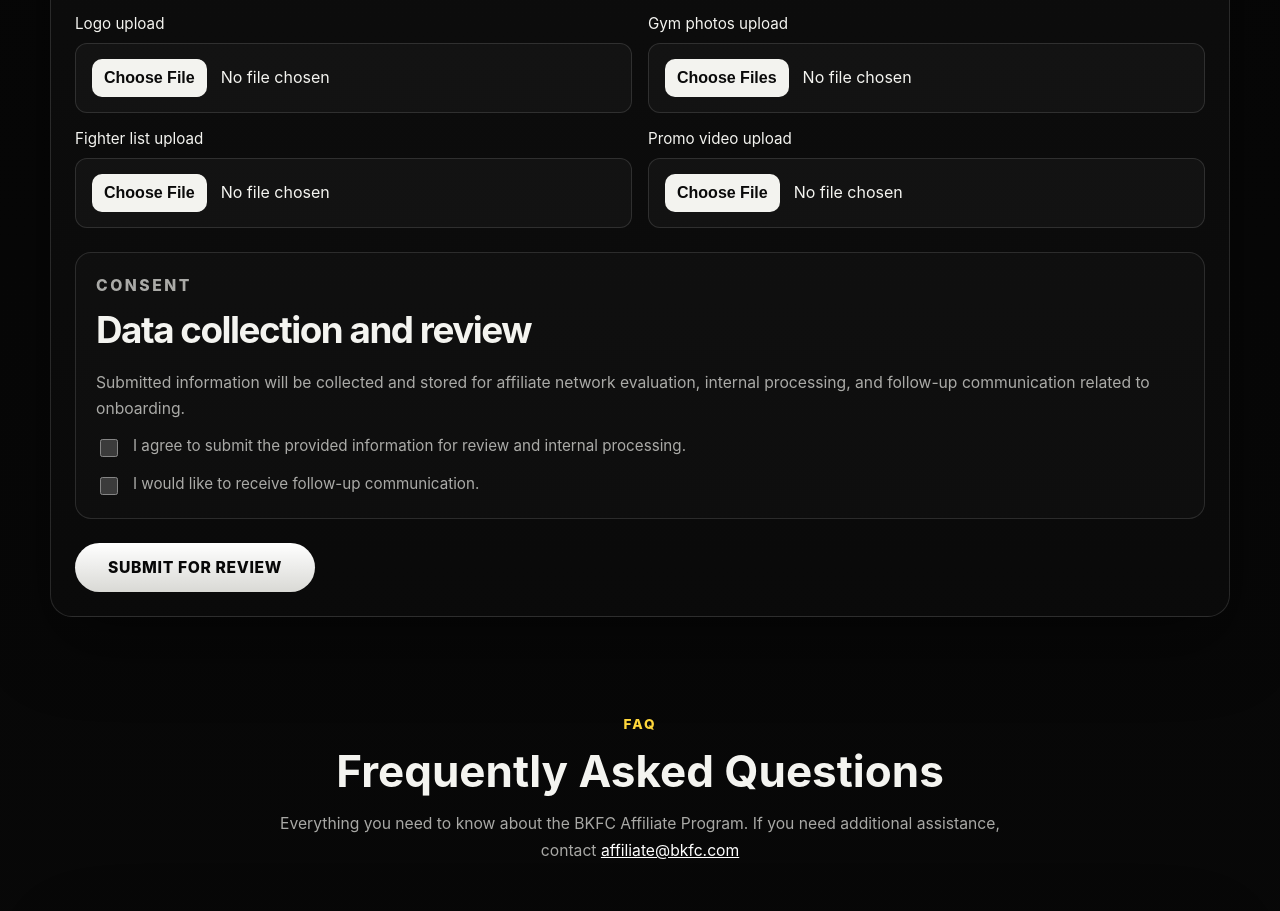
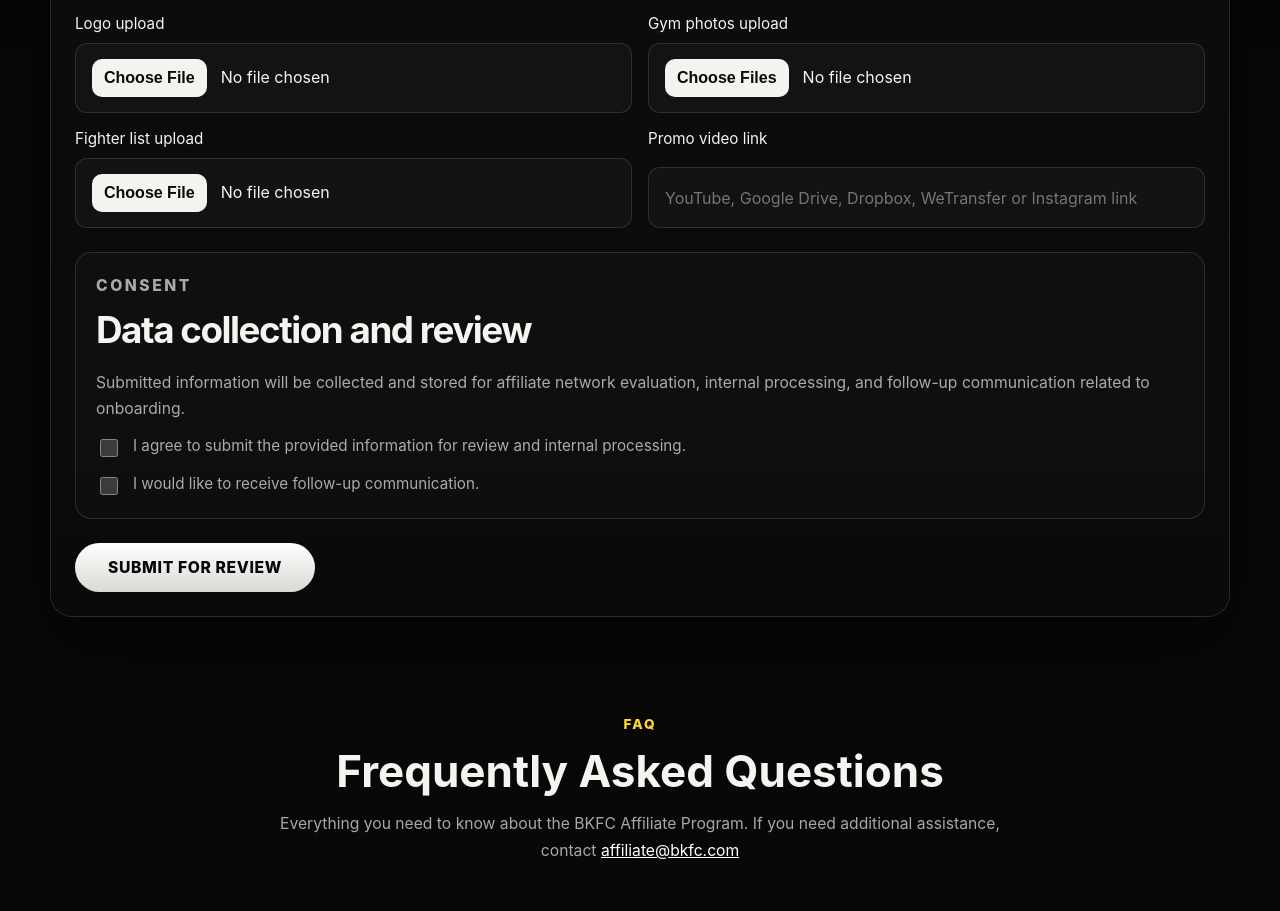
Before and after one commit to KayoBJJ/bkfc-affiliate-gym-network, a Next.js app: page / in a window 1280 px wide. Shown: the part 5680-6591 px from the top of the page. Built offline with nearby package versions, Linux system fonts and the light colour scheme.

Commit message:
updated RegistrationForm.tsx

```diff
--- a/components/RegistrationForm.tsx
+++ b/components/RegistrationForm.tsx
@@ -146,13 +146,13 @@ export function RegistrationForm() {
         </label>
 
         <label className="field">
-          <span>Promo video upload</span>
-          <input
-            name="promoVideoUpload"
-            type="file"
-            accept="video/*,.mov,.mp4,.m4v"
-          />
-        </label>
+  <span>Promo video link</span>
+  <input
+    name="promoVideoLink"
+    type="url"
+    placeholder="YouTube, Google Drive, Dropbox, WeTransfer or Instagram link"
+  />
+</label>
       </div>
 
       <section className="consent-panel" aria-labelledby="consent-heading">
```
